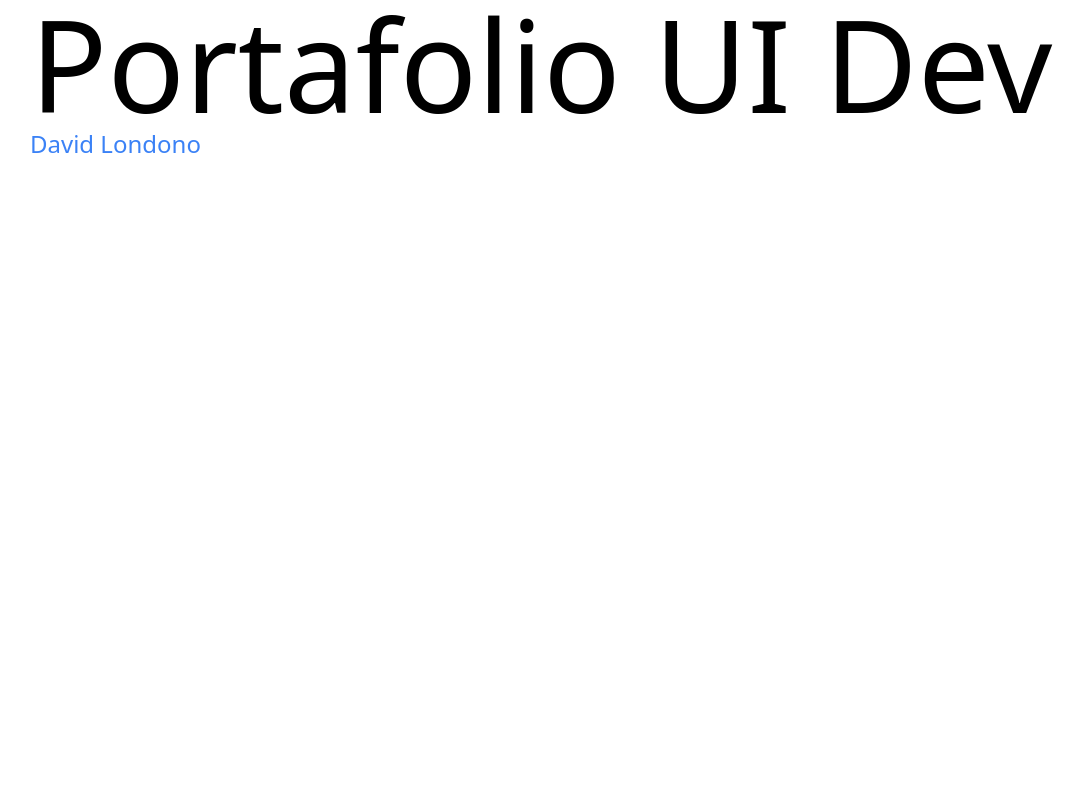
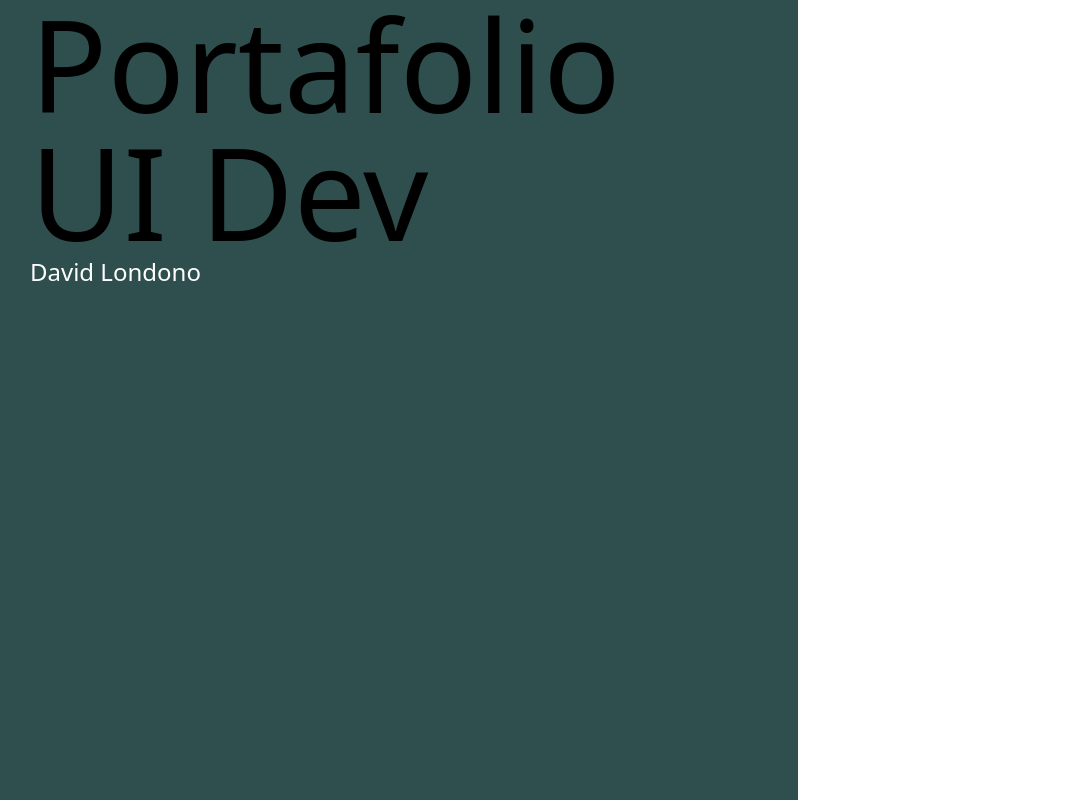
Before and after one commit to davidlondonor/portafolio, a Next.js app: page / in a window 1280 px wide. Shown: the whole page, without its empty margins (2-1085 px from the left). Built offline with nearby package versions, Linux system fonts and the light colour scheme.

Commit message:
detalles fonto

```diff
--- a/pages/index.js
+++ b/pages/index.js
@@ -18,7 +18,7 @@ export default function Home() {
 				>
 					<a href="https://nextjs.org">Portafolio UI Dev</a>
 				</h1>
-				<p className="text-2xl text-blue-500">David Londono</p>
+				<p className="text-2xl text-white">David Londono</p>
 			</main>
 		</div>
 	);
--- a/styles/Home.module.css
+++ b/styles/Home.module.css
@@ -1,5 +1,8 @@
 .container {
 	padding: 0 2rem;
+	background-color: darkslategrey;
+	width: 100vh;
+	height: 100vh;
 }
 
 .main {
@@ -10,6 +13,11 @@
 	flex-direction: column;
 	justify-content: center;
 	align-items: center;
+	background-color: gray;
+}
+
+.h1 {
+	color: yellow;
 }
 
 .footer {
```
Lines whose indentation alone changed are shown as unchanged.
